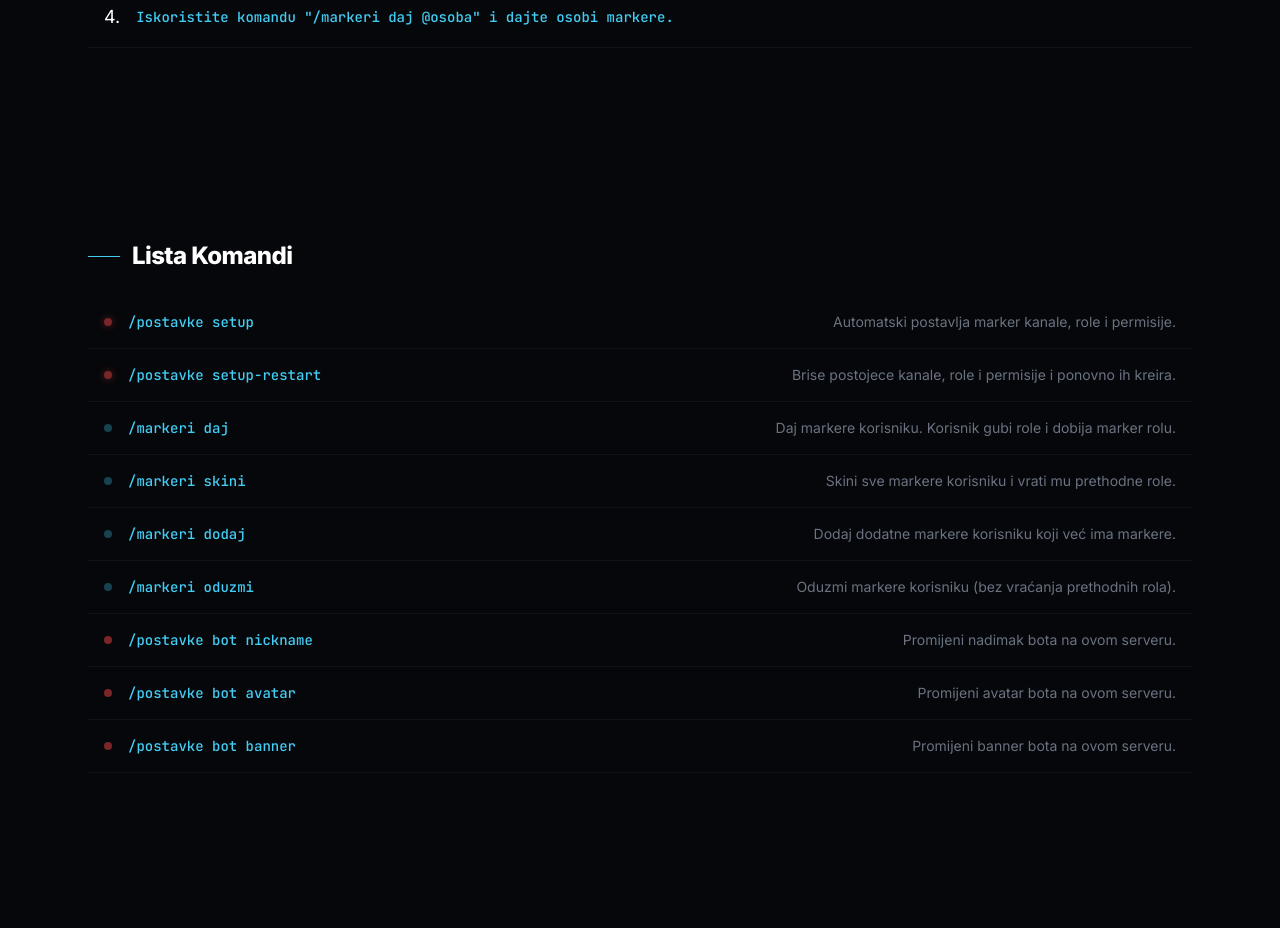
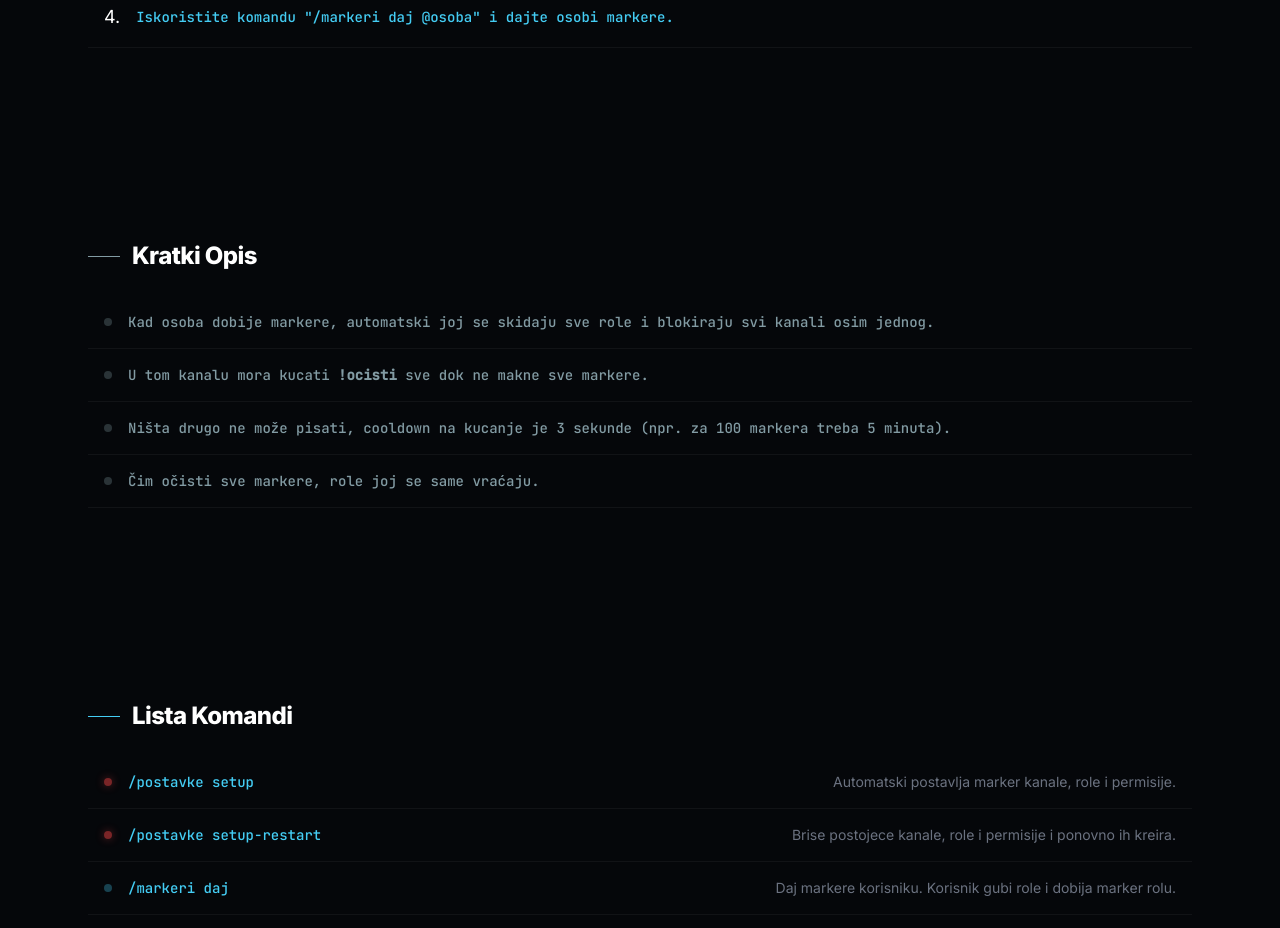
Before and after one commit to Seekiii/markeri-bot, a plain HTML site: page index.html in a window 1280 px wide. Shown: the part 943-1871 px from the top of the page. Drawn offline with nearby package versions, Linux system fonts and the light colour scheme.

Commit message:
kratki opis

```diff
--- a/index.html
+++ b/index.html
@@ -87,6 +87,7 @@
         </div>
     </section>
 
+
     <section id="instalacija" class="max-w-6xl mx-auto py-16 md:py-24 px-4 md:px-6">
         <div class="mb-6" data-aos="fade-right">
             <h2 class="text-xl md:text-2xl font-bold text-white tracking-tight flex items-center gap-2 md:gap-3">
@@ -123,6 +124,46 @@
                     <span class="mono text-xs md:text-sm text-[#44cdf4] font-medium">Iskoristite komandu "/markeri daj @osoba" i dajte osobi markere.</span>
                 </div>
             </div>
+        </div>
+    </section>
+
+    <section id="kratki-opis" class="max-w-6xl mx-auto py-16 md:py-24 px-4 md:px-6">
+        <div class="mb-6" data-aos="fade-right">
+            <h2 class="text-xl md:text-2xl font-bold text-white tracking-tight flex items-center gap-2 md:gap-3">
+                <span class="w-6 md:w-8 h-[1px] bg-[#829ba3]"></span>
+                Kratki Opis
+            </h2>
+        </div>
+
+        <div class="space-y-0" data-aos="fade-up" data-aos-delay="200">
+            <div class="command-row p-3 md:p-4 flex flex-col md:flex-row md:items-center gap-3 md:gap-4 border-b border-white/5 group">
+                <div class="w-full flex items-center gap-3 md:gap-4">
+                    <div class="w-2 h-2 rounded bg-[#829ba3]/30"></div>
+                    <span class="mono text-xs md:text-sm text-[#829ba3] font-medium">Kad osoba dobije markere, automatski joj se skidaju sve role i blokiraju svi kanali osim jednog.</span>
+                </div>
+            </div>
+
+            <div class="command-row p-3 md:p-4 flex flex-col md:flex-row md:items-center gap-3 md:gap-4 border-b border-white/5 group">
+                <div class="w-full flex items-center gap-3 md:gap-4">
+                    <div class="w-2 h-2 rounded bg-[#829ba3]/30"></div>
+                    <span class="mono text-xs md:text-sm text-[#829ba3] font-medium">U tom kanalu mora kucati <b>!ocisti</b> sve dok ne makne sve markere.</span>
+                </div>
+            </div>
+
+            <div class="command-row p-3 md:p-4 flex flex-col md:flex-row md:items-center gap-3 md:gap-4 border-b border-white/5 group">
+                <div class="w-full flex items-center gap-3 md:gap-4">
+                    <div class="w-2 h-2 rounded bg-[#829ba3]/30"></div>
+                    <span class="mono text-xs md:text-sm text-[#829ba3] font-medium">Ništa drugo ne može pisati, cooldown na kucanje je 3 sekunde (npr. za 100 markera treba 5 minuta).</span>
+                </div>
+            </div>
+
+            <div class="command-row p-3 md:p-4 flex flex-col md:flex-row md:items-center gap-3 md:gap-4 border-b border-white/5 group">
+                <div class="w-full flex items-center gap-3 md:gap-4">
+                    <div class="w-2 h-2 rounded bg-[#829ba3]/30"></div>
+                    <span class="mono text-xs md:text-sm text-[#829ba3] font-medium">Čim očisti sve markere, role joj se same vraćaju.</span>
+                </div>
+            </div>
+
         </div>
     </section>
 
```
